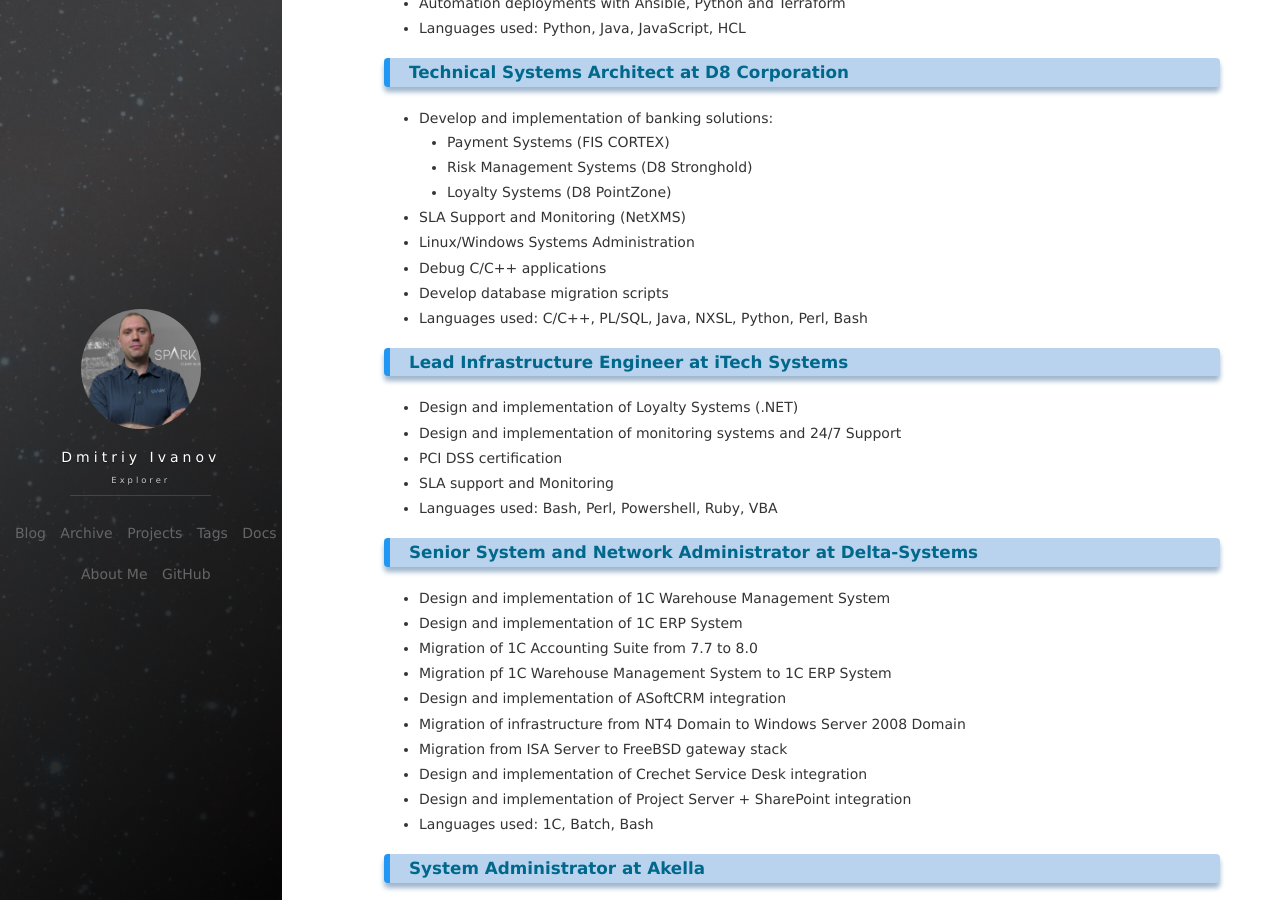
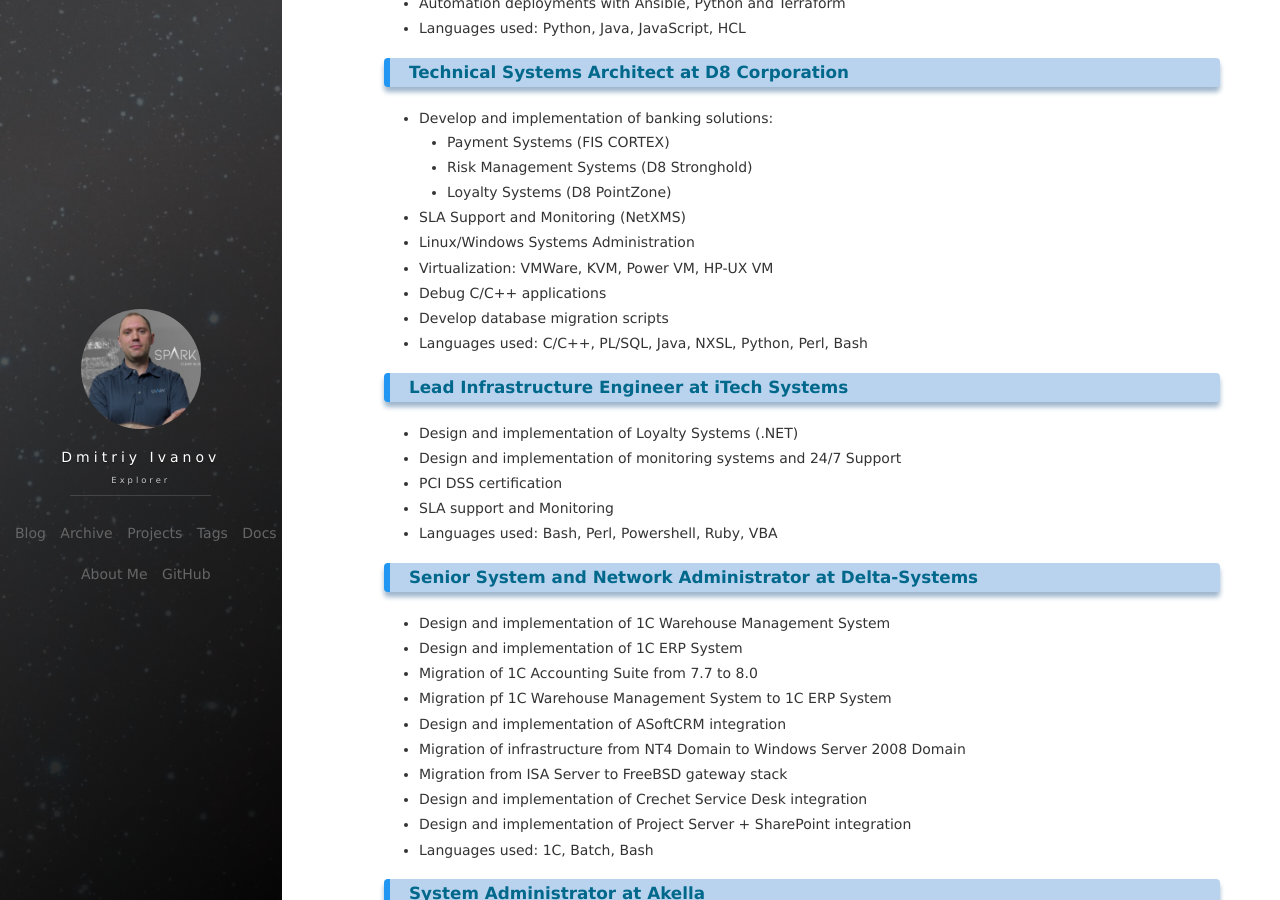
Before and after one commit to d-k-ivanov/d-k-ivanov.github.io, a Jekyll site: the page built from about.md, in a window 1280 px wide and 900 px high, scrolled down 2027 px. Built offline with Jekyll 4.4.1, drawn with Linux system fonts in a browser that asks for light colours; nearby versions of some CDN libraries; comment, search, counter and statistics services are not loaded.

Commit message:
Post 2020-01-17-13:22:41

```diff
--- a/about.md
+++ b/about.md
@@ -90,6 +90,7 @@
     * Loyalty Systems (D8 PointZone)
 * SLA Support and Monitoring (NetXMS)
 * Linux/Windows Systems Administration
+* Virtualization: VMWare, KVM, Power VM, HP-UX VM
 * Debug C/C++ applications
 * Develop database migration scripts
 * Languages used: C/C++, PL/SQL, Java, NXSL, Python, Perl, Bash
```
